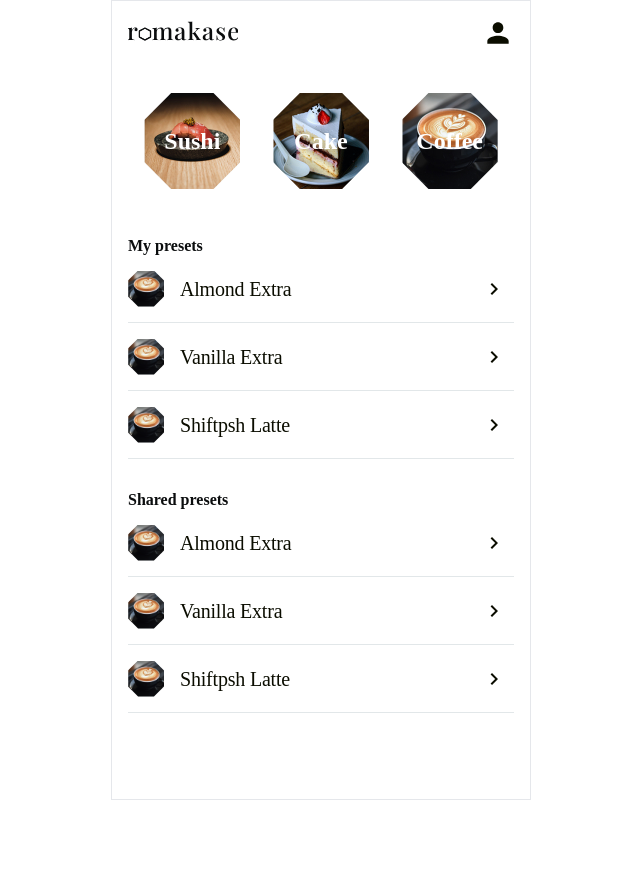
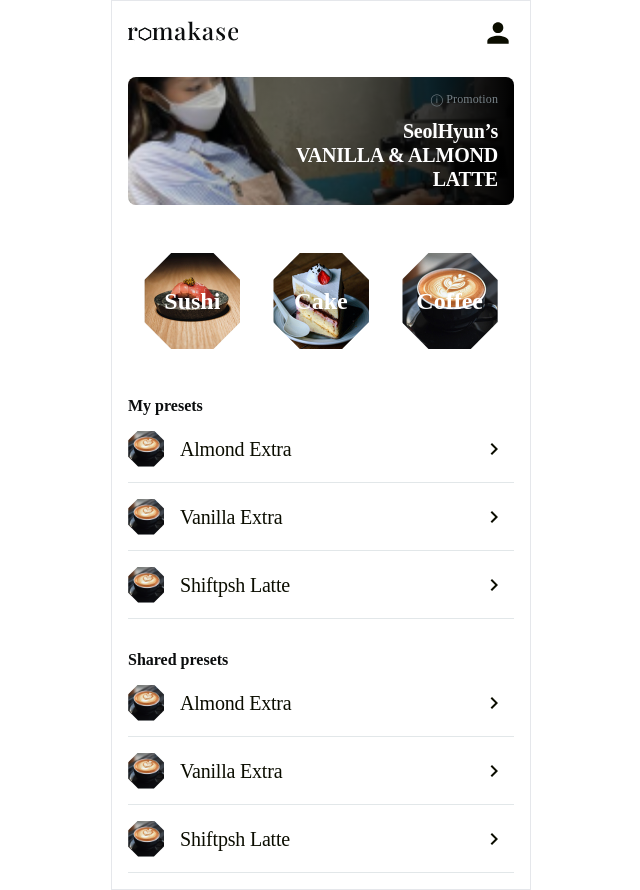
Before and after one commit to lgtm-junction/frontend, a Next.js app: page /mypage/preset in a window 1280 px wide. Shown: the whole page, without its empty margins (319-959 px from the left). Before the commit the page ends 800 px from the top, so only its background shows below. Built offline with nearby package versions, Linux system fonts and the light colour scheme; a web font is replaced by a local one.

Commit message:
feat: add promotion to preset list

```diff
--- a/app/mypage/page.tsx
+++ b/app/mypage/page.tsx
@@ -97,7 +97,7 @@ export default function Page() {
             <UserName>Healthy food-fighter</UserName>
             <UserId>#0806</UserId>
           </UserNameContainer>
-          <EditButton>Edit</EditButton>
+          <EditButton>VIP</EditButton>
         </ProfileContainer>
         <MenuListContainer>
           <MenuListItem borderBottom>
--- a/app/mypage/preset/page.tsx
+++ b/app/mypage/preset/page.tsx
@@ -1,6 +1,7 @@
 "use client";
 
 import * as S from "@/app/styles";
+import Promotion from "@/components/global/Promotion";
 import { Octagon } from "@/components/octagon";
 import { MdNavigateNext } from "react-icons/md";
 import styled from "styled-components";
@@ -50,6 +51,7 @@ export default function Page() {
   return (
     <S.Container>
       <div className="flex flex-col gap-8">
+        <Promotion />
         <div className="flex justify-around" style={{ padding: "16px 0" }}>
           {["sushi", "cake", "coffee"].map((item, idx) => (
             <Octagon
```
